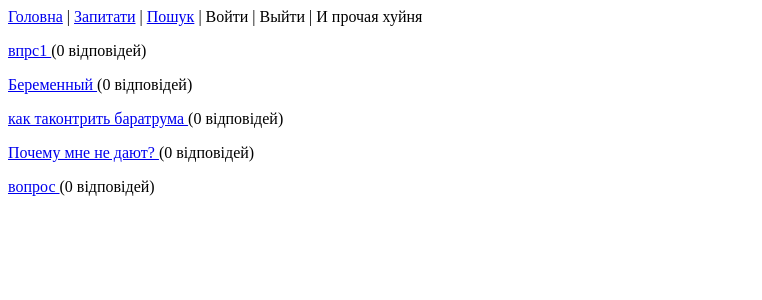
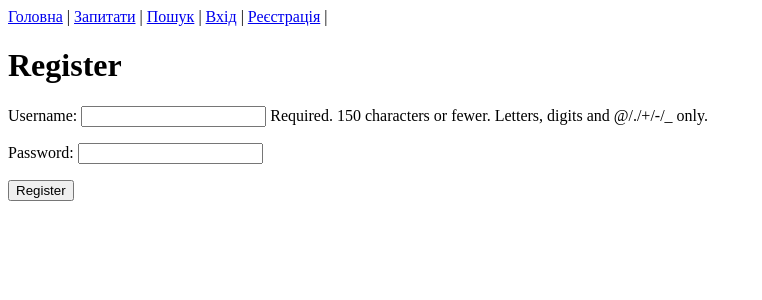
Before and after one commit to Mykola2/coursedb, a Django app: page /register in a window 1280 px wide. Shown: the top 300 px of the page, without its empty margins (0-762 px from the left). Run offline with Django 3.2, Linux system fonts and the light colour scheme; data comes from the database, SQL or seed files in the repository; both versions use the stored data as it was after the commit; parts of the project's set-up code (start-up, migrations or seed data) failed here and were passed over.

Commit message:
rega + майже log

```diff
--- /dev/null
+++ b/qanda/forms.py
@@ -0,0 +1,9 @@
+__author__ = 'W'
+from django.contrib.auth.models import User
+from django import forms
+class UserForm(forms.ModelForm):
+    password = forms.CharField(widget= forms.PasswordInput())
+
+    class Meta:
+        model = User
+        fields = ('username','password')
--- a/qanda/models.py
+++ b/qanda/models.py
@@ -1,10 +1,10 @@
 from django.db import models
-
+from django.contrib.auth.models import User
 
 
 class User(models.Model):
-    login = models.CharField(max_length=145)
-    pwd = models.CharField(max_length=145)
+    username= models.CharField(max_length=145)
+    password = models.CharField(max_length=145)
 
 
 
--- a/qanda/templates/base.html
+++ b/qanda/templates/base.html
@@ -4,11 +4,12 @@
     <title>
         KPI QnA -
         {% block title_block %}
+
         {% endblock %}
     </title>
 </head>
 <body>
-<a href="index">Головна</a> | <a href="add">Запитати</a> | <a href="/search.html"> Пошук</a> | Войти | Выйти | И прочая хуйня
+<a href="index">Головна</a> | <a href="add">Запитати</a> | <a href="/search.html"> Пошук</a>  | {% if user.is_authenticated %}<a href="logout">Вихід</a> {% else %} <a href="login">Вхід</a> | <a href="register">Реєстрація</a>{% endif %} |
 <p></p>
 {% block main_content %}
 {% endblock %}
--- a/qanda/templates/index.html
+++ b/qanda/templates/index.html
@@ -4,6 +4,7 @@
 {% endblock %}
 
 {% block main_content %}
+
     {% for q in obj_list %}
         <p> <a href="details?id={{ q.id }}"> {{ q.title  }} </a>    ({{ q.Answer_set | length }} відповідей)  </p> {# Возможно полная хуйня с количесвтом ответов #}
 
--- /dev/null
+++ b/qanda/templates/register.html
@@ -0,0 +1,26 @@
+{% extends "base.html" %}
+{% block main_content %}
+<html>
+    <body>
+        <h1>Register</h1>
+
+        {% if registered %}
+        <strong>thank you for registering!</strong>
+        <a href="/index/">Return to the homepage.</a><br />
+        {% else %}
+        <form id="user_form" method="post" action="/register/"
+                enctype="multipart/form-data">
+
+            {% csrf_token %}
+
+            <!-- Display each form. The as_p method wraps each element in a paragraph
+                 (<p>) element. This ensures each element appears on a new line,
+                 making everything look neater. -->
+            {{ user_form.as_p }}
+            <!-- Provide a button to click to submit the form. -->
+            <input type="submit" name="submit" value="Register" />
+        </form>
+        {% endif %}
+    </body>
+</html>
+{% endblock %}
--- a/qanda/urls.py
+++ b/qanda/urls.py
@@ -4,5 +4,10 @@ from django.conf.urls import patterns, url
 urlpatterns = patterns('',
                        url(r'details', 'qanda.views.details'),
                        url(r'add', 'qanda.views.add'),
-                       url(r'', 'qanda.views.index'),
+                       url(r'register', 'qanda.views.register'),
+                       url(r'login', 'qanda.views.login'),
+                       url(r'logout', 'qanda.views.user_logout'),
+                       url(r'restricted', 'qanda.views.restricted'),
+                       url(r'', 'qanda.views.index')
+
                        )
--- a/qanda/views.py
+++ b/qanda/views.py
@@ -2,8 +2,12 @@ from django.shortcuts import render,redirect, render_to_response
 from django.template import RequestContext
 from qanda.models import *
 from datetime import *
-
-
+from forms import UserForm
+from django.contrib.auth import authenticate
+from django.contrib.auth import login as auth_login
+from django.http import HttpResponseRedirect, HttpResponse
+from django.contrib.auth import logout
+from django.contrib.auth.decorators import login_required
 
 def add(request):
     if request.method == 'GET':
@@ -27,7 +31,52 @@ def add(request):
     return render_to_response('details.html', {'obj': q})
 
 
+def register(request):
+    context = RequestContext(request)
+    registered = False
 
+    if request.method == 'POST':
+        user_form = UserForm(data=request.POST)
+        if user_form.is_valid():
+            user = user_form.save()
+            user.set_password(user.password)
+            user.save()
+            registered = True
+        else:
+            print user_form.errors,
+    else:
+        user_form = UserForm()
+
+    return render_to_response(
+            'register.html',
+            {'user_form': user_form, 'registered': registered},
+            context)
+
+def login(request):
+    context = RequestContext(request)
+
+    if request.method == 'POST':
+        username = request.POST['username']
+        password = request.POST['password']
+        user = authenticate(username=username, password=password)
+
+        if user:
+            if user.is_active:
+                auth_login(request, user)
+                return HttpResponseRedirect('/')
+            else:
+                return HttpResponse("Your account is disabled.")
+        else:
+            print "Invalid login details: {0}, {1}".format(username, password)
+            return HttpResponse("Invalid login details supplied.")
+
+    else:
+        return render_to_response('login.html', {}, context)
+
+@login_required
+def user_logout(request):
+    logout(request)
+    return render_to_response('add.html')
 
 def index(request):
     try:
```
Also changed, not shown: qanda/templates/login.html (+8 -6 lines), db.sqlite3.
